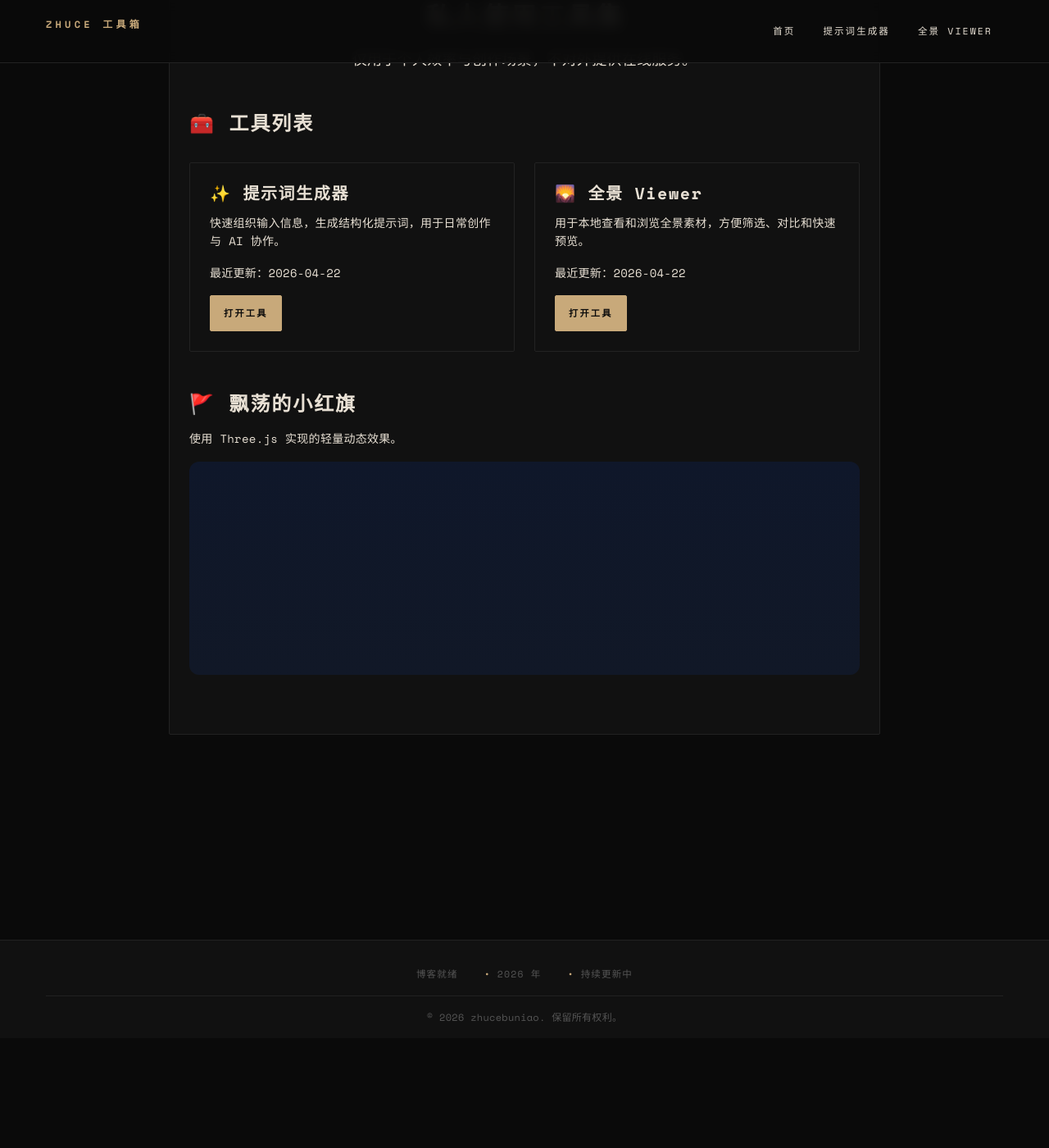
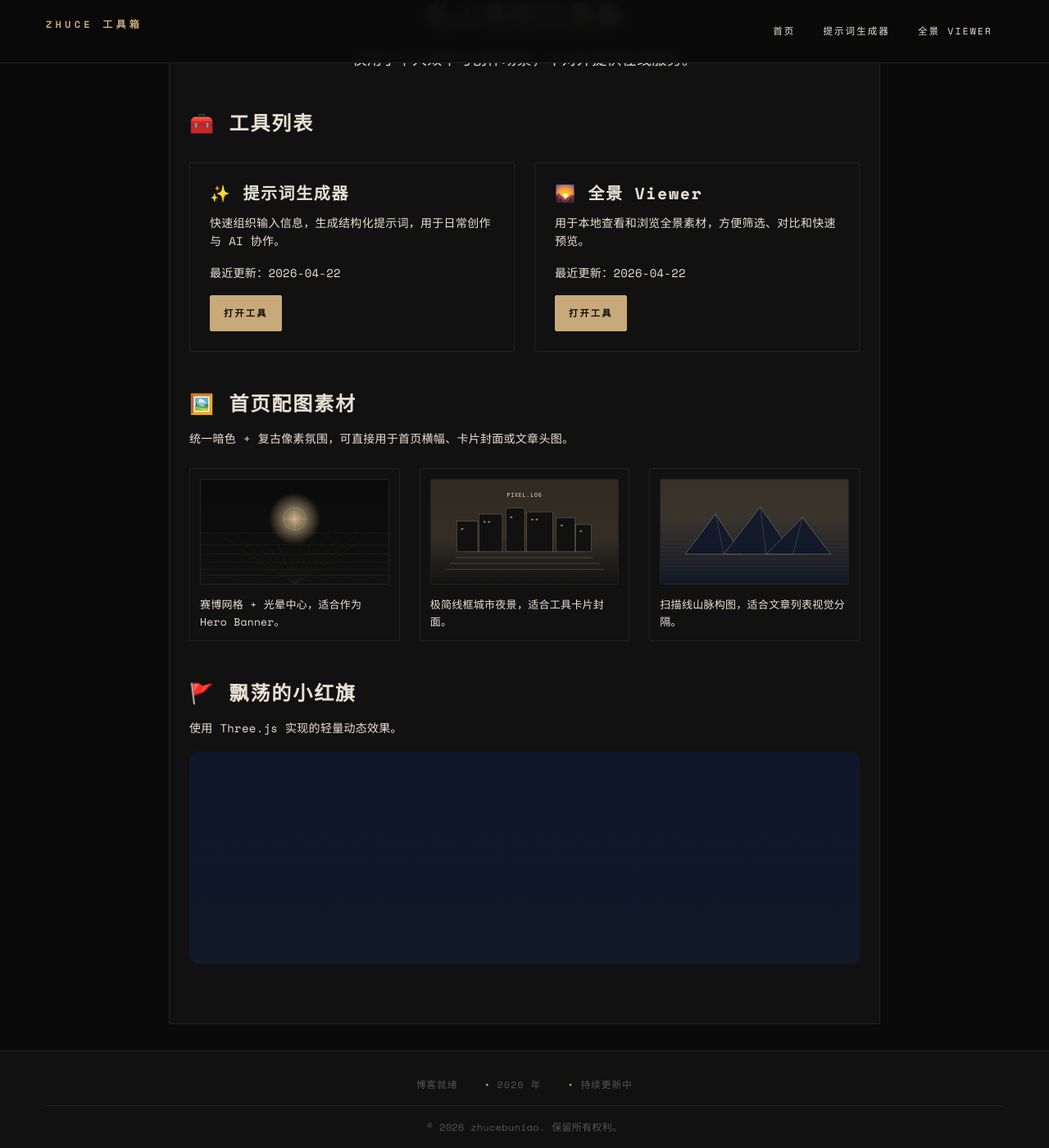
Before and after one commit to zhucebuniao/zhucebuniao.github.io, a Jekyll site: the page built from index.html, in a window 1280 px wide and 1400 px high, scrolled down 134 px. Shown: the whole window at 82% size. Built offline with Jekyll 4.4.1, drawn with Linux system fonts in a browser that asks for light colours; a script that is not in the unit is left out.

Commit message:
feat(home): add matching homepage artwork set

```diff
--- a/_sass/components/_terminal.scss
+++ b/_sass/components/_terminal.scss
@@ -79,3 +79,25 @@
         }
     }
 }
+
+.home-gallery {
+    .image-card {
+        padding: 0.75rem;
+
+        img {
+            display: block;
+            width: 100%;
+            aspect-ratio: 16 / 9;
+            object-fit: cover;
+            border: 1px solid var(--border-color);
+            border-radius: 2px;
+            margin: 0 0 0.875rem 0;
+            box-shadow: none;
+        }
+
+        p {
+            font-size: 0.8125rem;
+            margin-bottom: 0;
+        }
+    }
+}
--- a/index.html
+++ b/index.html
@@ -24,6 +24,28 @@ title: "私人工具集 - 首页"
             <p>用于本地查看和浏览全景素材，方便筛选、对比和快速预览。</p>
             <p class="text-muted" style="font-size: 0.875rem;">最近更新：2026-04-22</p>
             <a href="{{ '/panorama-viewer/' | relative_url }}" class="btn">打开工具</a>
+        </article>
+    </div>
+</section>
+
+<section class="home-gallery" style="margin-bottom: 3rem;">
+    <h2 style="margin-bottom: 1rem;">🖼️ 首页配图素材</h2>
+    <p class="text-muted" style="margin-bottom: 1.5rem;">统一暗色 + 复古像素氛围，可直接用于首页横幅、卡片封面或文章头图。</p>
+
+    <div class="grid grid--3-col">
+        <article class="card image-card">
+            <img src="{{ '/assets/images/homepage/scene-cyber-grid.svg' | relative_url }}" alt="赛博网格风格背景图">
+            <p class="text-muted">赛博网格 + 光晕中心，适合作为 Hero Banner。</p>
+        </article>
+
+        <article class="card image-card">
+            <img src="{{ '/assets/images/homepage/scene-terminal-city.svg' | relative_url }}" alt="终端城市风格背景图">
+            <p class="text-muted">极简线框城市夜景，适合工具卡片封面。</p>
+        </article>
+
+        <article class="card image-card">
+            <img src="{{ '/assets/images/homepage/scene-mountain-scanline.svg' | relative_url }}" alt="山脉扫描线风格背景图">
+            <p class="text-muted">扫描线山脉构图，适合文章列表视觉分隔。</p>
         </article>
     </div>
 </section>
```
Also changed, not shown: assets/images/homepage/scene-cyber-grid.svg (added), assets/images/homepage/scene-mountain-scanline.svg (added), assets/images/homepage/scene-terminal-city.svg (added).
